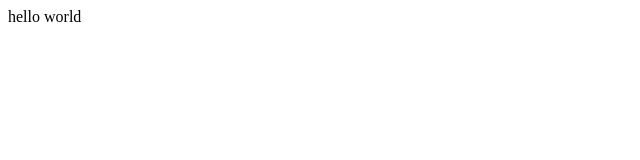
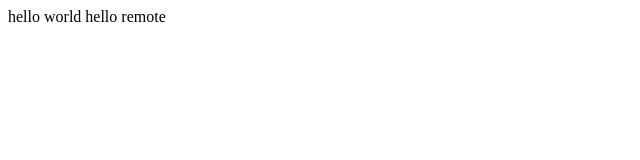
Before and after one commit to Melaku05/hello1, a plain HTML site: page index.html in a window 1280 px wide. Shown: the whole page, without its empty margins (0-640 px from the left). Drawn offline with Linux system fonts and the light colour scheme.

Commit message:
hello remote

```diff
--- a/index.html
+++ b/index.html
@@ -6,5 +6,6 @@
 </head>
 <body>
 hello world
+hello remote
 </body>
 </html>
```
